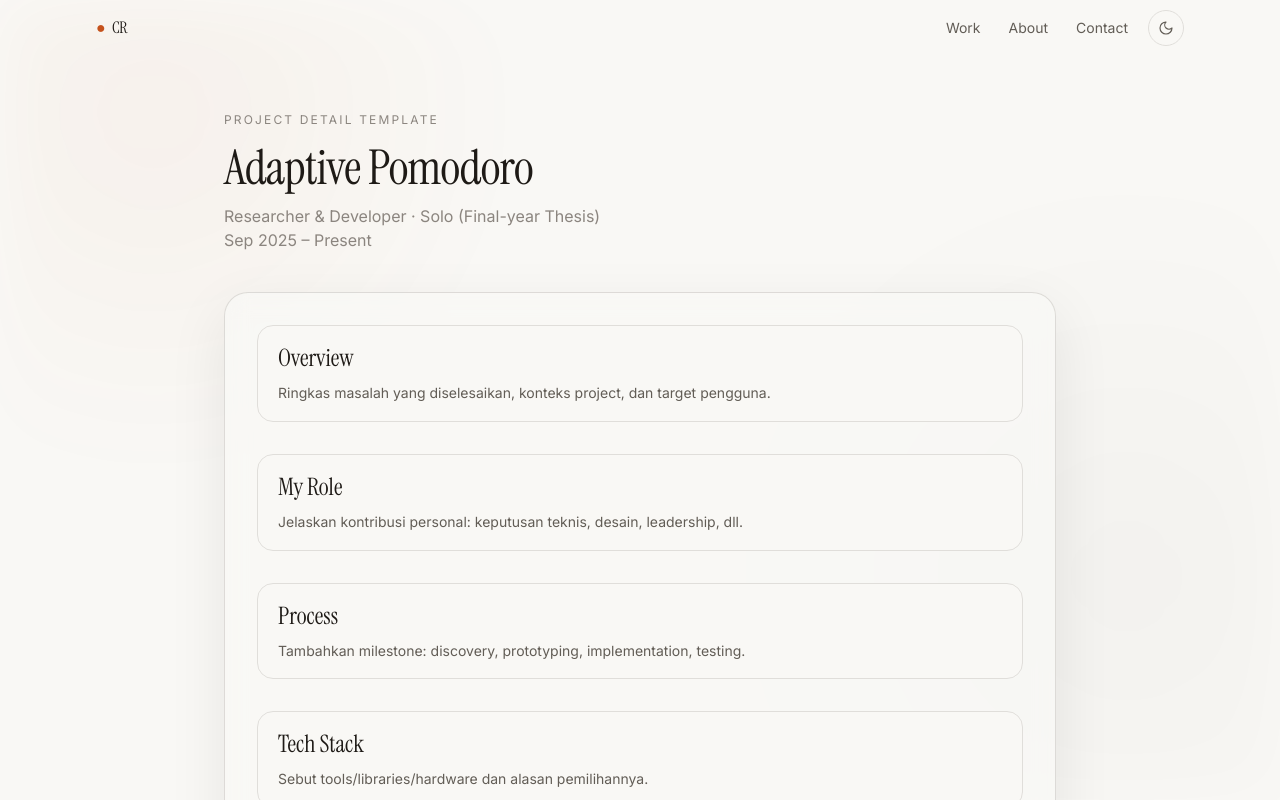
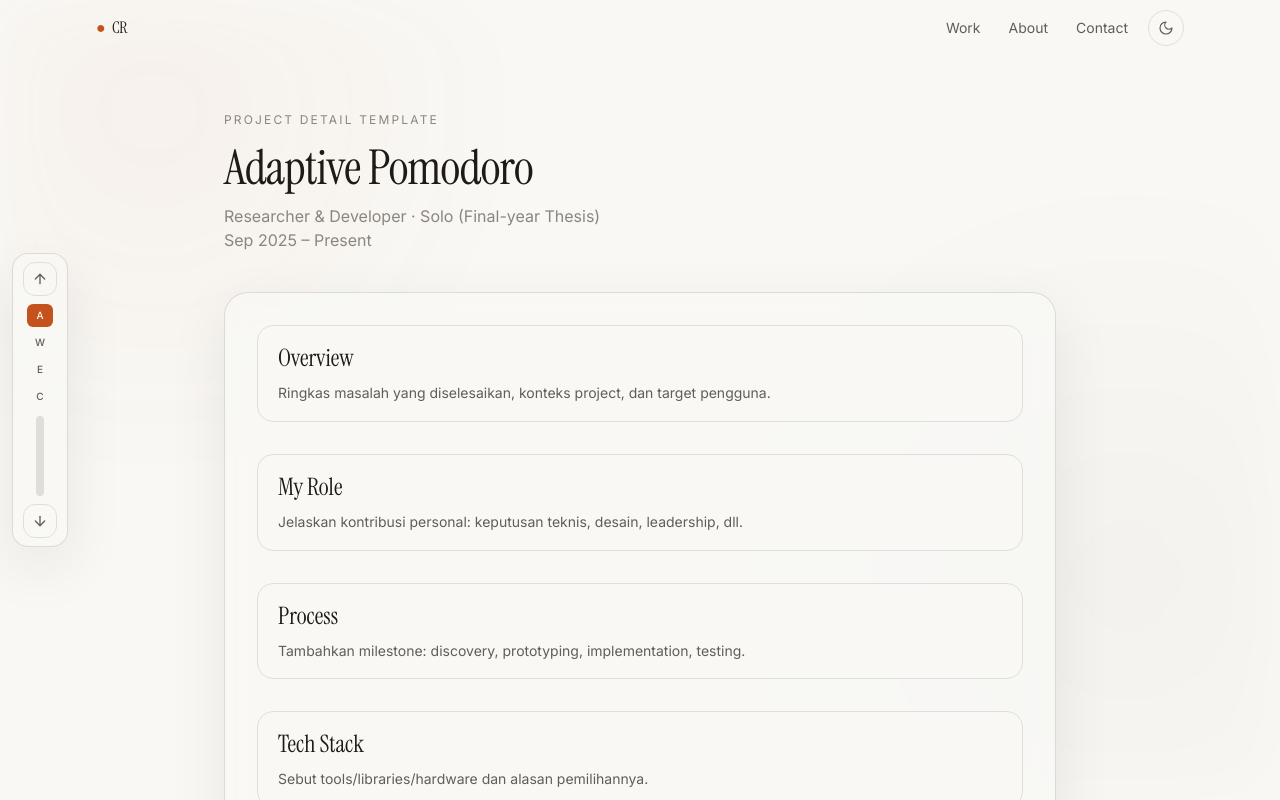
Before and after one commit to carizsm/Carizsm-Portofolio, a Next.js app: page /projects/adaptive-pomodoro in a window 1280 px wide. Shown: the top 800 px of the page. Built offline with nearby package versions, Linux system fonts and the light colour scheme.

Commit message:
Fix scroll assist navigation and move control away from content

```diff
--- a/app/layout.tsx
+++ b/app/layout.tsx
@@ -2,6 +2,7 @@ import type { Metadata, Viewport } from "next";
 import { Inter, Instrument_Serif } from "next/font/google";
 import { ThemeProvider, THEME_INIT_SCRIPT } from "@/components/ThemeProvider";
 import { Nav } from "@/components/Nav";
+import { ScrollAssist } from "@/components/ScrollAssist";
 import { personal } from "@/content/personal";
 import "./globals.css";
 
@@ -91,6 +92,7 @@ export default function RootLayout({
           </a>
           <Nav />
           <main id="main">{children}</main>
+          <ScrollAssist />
         </ThemeProvider>
       </body>
     </html>
--- /dev/null
+++ b/components/ScrollAssist.tsx
@@ -0,0 +1,128 @@
+"use client";
+
+import { useEffect, useMemo, useState } from "react";
+import { ArrowDown, ArrowUp } from "lucide-react";
+
+const sectionLinks = [
+  { id: "about", label: "About" },
+  { id: "work", label: "Work" },
+  { id: "experience", label: "Experience" },
+  { id: "contact", label: "Contact" },
+] as const;
+
+const NAV_OFFSET = 88;
+
+export function ScrollAssist() {
+  const [progress, setProgress] = useState(0);
+  const [activeId, setActiveId] = useState<string>(sectionLinks[0].id);
+
+  const sectionEls = useMemo(
+    () =>
+      sectionLinks
+        .map((section) => document.getElementById(section.id))
+        .filter((section): section is HTMLElement => Boolean(section)),
+    [],
+  );
+
+  useEffect(() => {
+    const updateProgressAndActive = () => {
+      const y = window.scrollY;
+      const viewport = window.innerHeight;
+      const docHeight = document.documentElement.scrollHeight - viewport;
+      const nextProgress = docHeight <= 0 ? 0 : Math.min(100, Math.max(0, (y / docHeight) * 100));
+      setProgress(nextProgress);
+
+      const marker = y + NAV_OFFSET + 20;
+      let current: string = sectionLinks[0].id;
+      for (const section of sectionEls) {
+        if (section.offsetTop <= marker) current = section.id;
+      }
+      setActiveId(current);
+    };
+
+    updateProgressAndActive();
+    window.addEventListener("scroll", updateProgressAndActive, { passive: true });
+    window.addEventListener("resize", updateProgressAndActive);
+    return () => {
+      window.removeEventListener("scroll", updateProgressAndActive);
+      window.removeEventListener("resize", updateProgressAndActive);
+    };
+  }, [sectionEls]);
+
+  const scrollToY = (top: number) =>
+    window.scrollTo({ top: Math.max(0, top - NAV_OFFSET), behavior: "smooth" });
+
+  const scrollToId = (id: string) => {
+    const section = document.getElementById(id);
+    if (!section) return;
+    scrollToY(section.offsetTop);
+  };
+
+  const goNext = () => {
+    const y = window.scrollY + NAV_OFFSET + 8;
+    const nextSection = sectionEls.find((section) => section.offsetTop > y + 1);
+    if (nextSection) {
+      scrollToY(nextSection.offsetTop);
+      return;
+    }
+    window.scrollTo({ top: document.documentElement.scrollHeight, behavior: "smooth" });
+  };
+
+  const goPrev = () => {
+    const y = window.scrollY + NAV_OFFSET + 8;
+    const prevSections = sectionEls.filter((section) => section.offsetTop < y - 1);
+    const prevSection = prevSections[prevSections.length - 1];
+    if (prevSection) {
+      scrollToY(prevSection.offsetTop);
+      return;
+    }
+    window.scrollTo({ top: 0, behavior: "smooth" });
+  };
+
+  return (
+    <aside className="pointer-events-none fixed left-3 top-1/2 z-40 hidden -translate-y-1/2 md:block">
+      <div className="pointer-events-auto glass-panel flex w-14 flex-col items-center gap-2 rounded-2xl p-2">
+        <button
+          type="button"
+          onClick={goPrev}
+          className="rounded-xl border border-border p-2 text-fg-muted transition-colors hover:border-accent hover:text-accent"
+          aria-label="Scroll ke bagian sebelumnya"
+        >
+          <ArrowUp className="h-4 w-4" />
+        </button>
+
+        <div className="flex flex-col gap-1">
+          {sectionLinks.map((section) => (
+            <button
+              key={section.id}
+              type="button"
+              onClick={() => scrollToId(section.id)}
+              className="rounded-md px-2 py-1 text-[10px] font-medium text-fg-muted transition-colors hover:text-fg data-[active=true]:bg-accent data-[active=true]:text-accent-fg"
+              data-active={activeId === section.id}
+              aria-label={`Ke section ${section.label}`}
+              title={section.label}
+            >
+              {section.label[0]}
+            </button>
+          ))}
+        </div>
+
+        <div className="relative h-20 w-2 overflow-hidden rounded-full bg-border" aria-hidden>
+          <div
+            className="absolute inset-x-0 bottom-0 rounded-full bg-accent transition-[height] duration-200"
+            style={{ height: `${progress}%` }}
+          />
+        </div>
+
+        <button
+          type="button"
+          onClick={goNext}
+          className="rounded-xl border border-border p-2 text-fg-muted transition-colors hover:border-accent hover:text-accent"
+          aria-label="Scroll ke bagian selanjutnya"
+        >
+          <ArrowDown className="h-4 w-4" />
+        </button>
+      </div>
+    </aside>
+  );
+}
```
